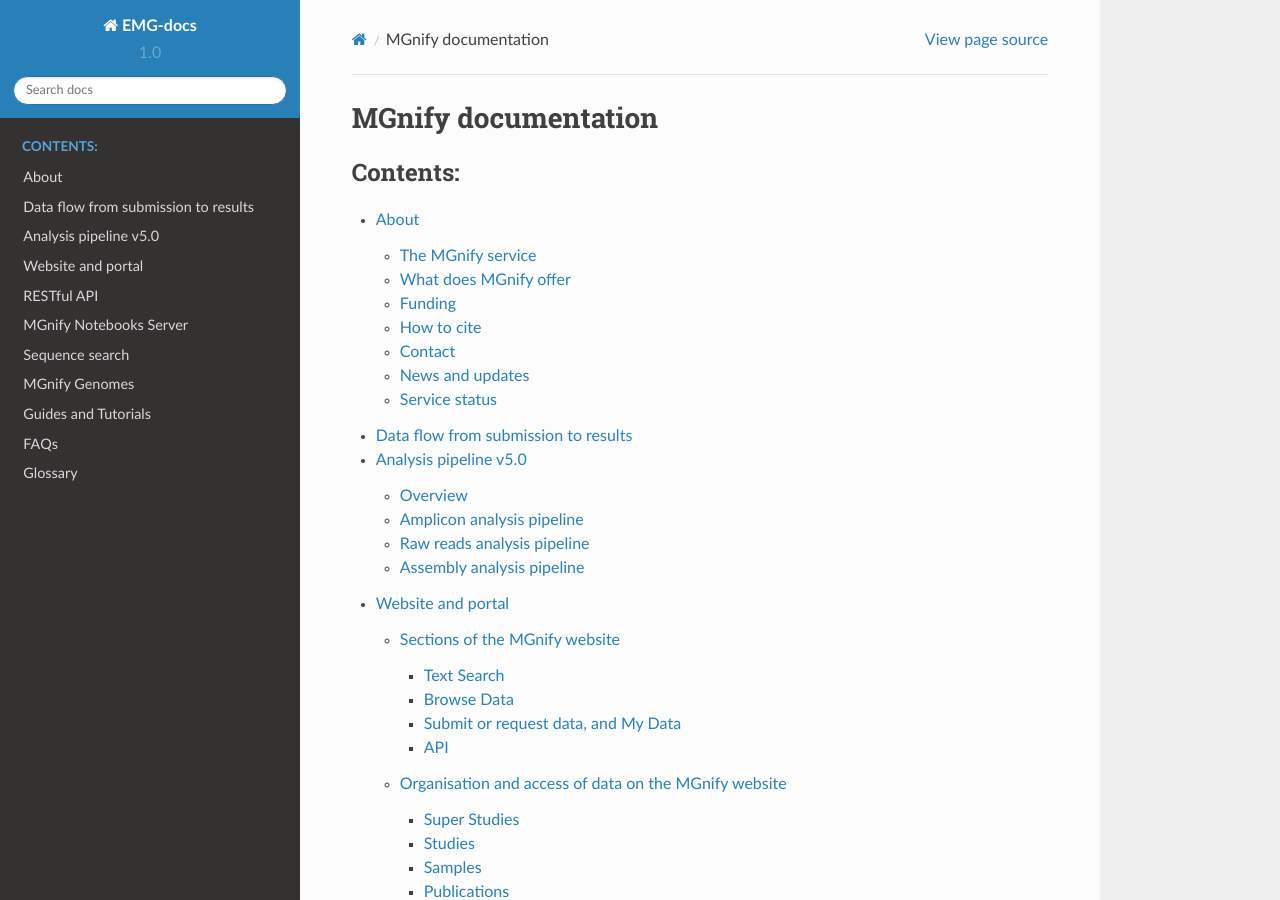
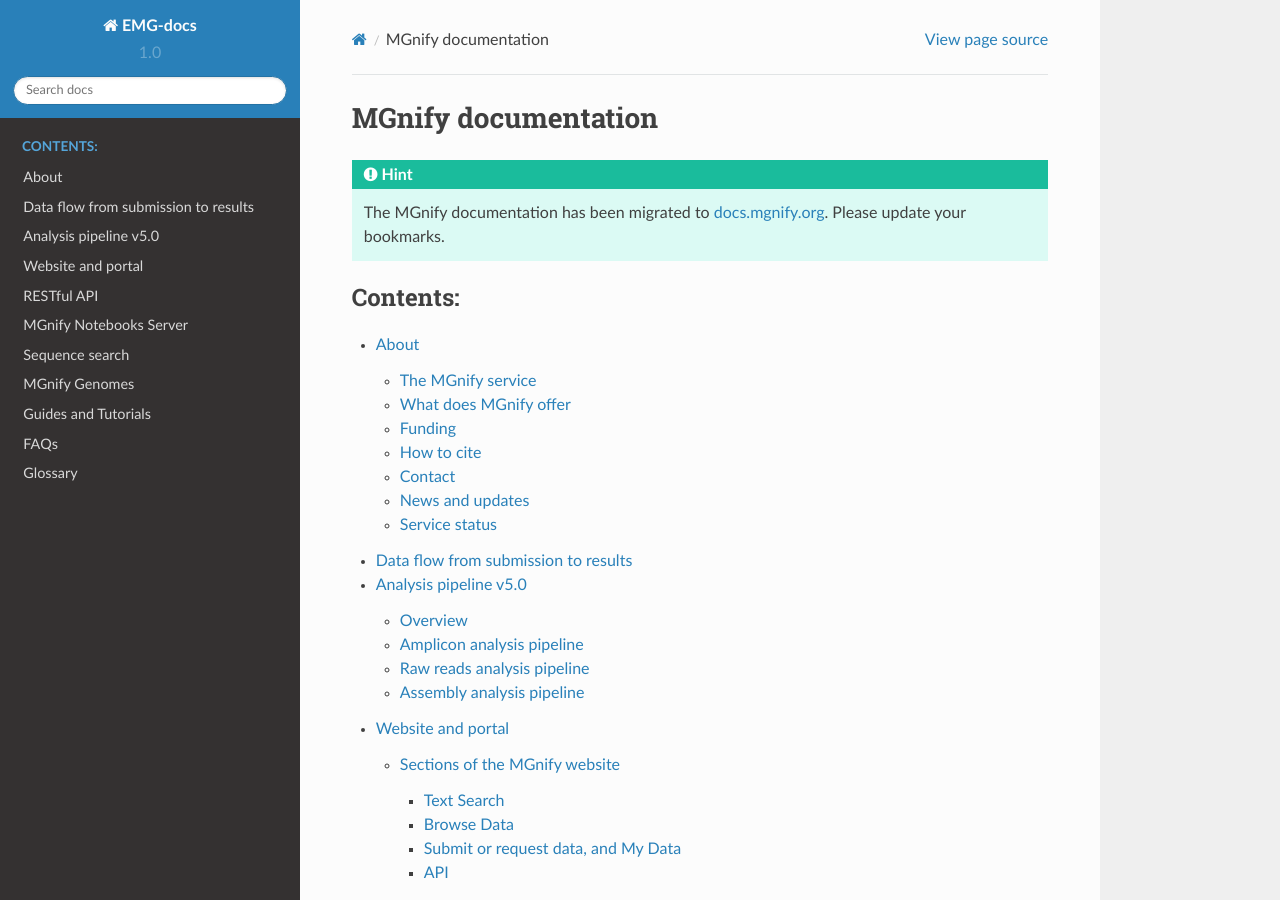
Before and after one commit to EBI-Metagenomics/EMG-docs, a Sphinx documentation site: the page built from docs/index.rst, in a window 1280 px wide and 900 px high. Built offline with Sphinx 7.4.7 and the Read the Docs theme 2.0.0, drawn with Linux system fonts in a browser that asks for light colours; some of the changed lines change nothing that is shown.

Commit message:
redirect old bookmarks to docs.mgnify.org

```diff
--- a/docs/conf.py
+++ b/docs/conf.py
@@ -31,8 +31,14 @@
 extensions = [
     'sphinx.ext.ifconfig',
     'sphinx.ext.autosectionlabel',
-    'sphinx.ext.extlinks'
+    'sphinx.ext.extlinks',
+    'sphinx_reredirects'
 ]
+
+redirects = {
+    "*": "https://docs.mgnify.org/src/docs/$source.html",
+    "index.html": "https://docs.mgnify.org"
+}
 
 if 'spelling' in sys.argv:
     extensions.append("sphinxcontrib.spelling")
--- a/docs/index.rst
+++ b/docs/index.rst
@@ -7,6 +7,10 @@
 
 MGnify documentation
 ==============================
+
+
+.. hint::
+   The MGnify documentation has been migrated to `docs.mgnify.org <https://docs.mgnify.org>`_. Please update your bookmarks.
 
 .. toctree::
    :maxdepth: 3
--- a/requirements.txt
+++ b/requirements.txt
@@ -2,3 +2,4 @@
 sphinx-rtd-theme==1.0.0
 sphinxcontrib-spelling==7.2.1
 pyenchant==3.2.2
+sphinx-reredirects==0.1.1
```
